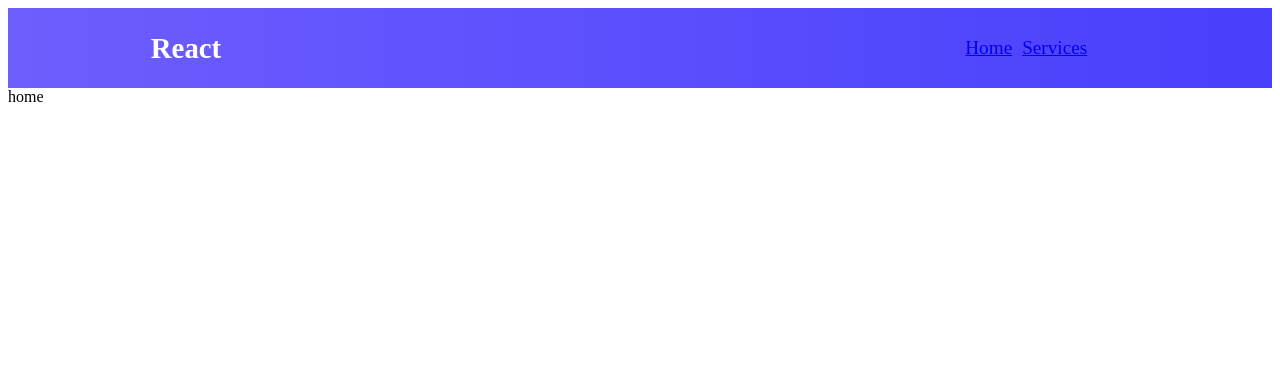
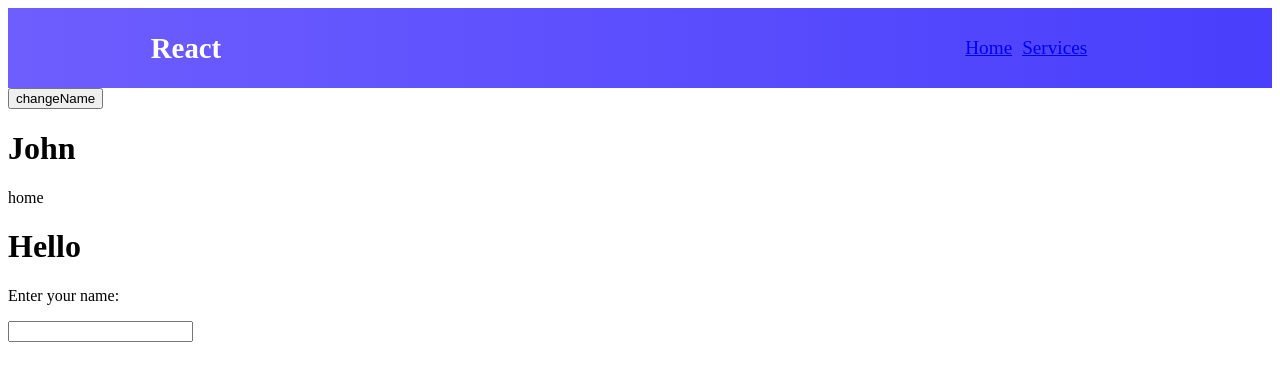
Before and after one commit to Weiqifan1/heisigchinesetrainer, a React (Create React App) app: page / in a window 1280 px wide. Shown: the top 380 px of the page. Built offline with nearby package versions, Linux system fonts and the light colour scheme.

Commit message:
2021-08-29: tilfoejet text input feldt

```diff
--- a/src/components/Pages/Home.js
+++ b/src/components/Pages/Home.js
@@ -1,9 +1,25 @@
-import React from 'react';
+import React, {useState} from 'react';
 
 const Home = props => {
+    const [userName, setUserName] = useState('John');
+
+    function setName() {
+        setUserName("hans")
+    }
+
     return (
         <div>
+            <button onClick={setName}> changeName</button>
+            <h1>{userName}</h1>
             home
+
+            <form>
+                <h1>Hello</h1>
+                <p>Enter your name:</p>
+                <input
+                    type="text"
+                />
+            </form>
         </div>
     );
 }
--- a/src/components/Pages/MainPage.js
+++ b/src/components/Pages/MainPage.js
@@ -5,6 +5,11 @@
 import Services from "./Services";
 
 const MainPage = props => {
+
+    function onGreet() {
+        alert("greet");
+    }
+
     return (
         <BrowserRouter>
         <div className="MainPage">
@@ -15,7 +20,7 @@
                         <Home/>
                     </Route>
                     <Route exact path="/services">
-                        <Services/>
+                        <Services greet={onGreet}/>
                     </Route>
                 </Switch>
             </div>
--- a/src/components/Pages/Services.js
+++ b/src/components/Pages/Services.js
@@ -4,6 +4,7 @@
     return (
         <div>
             services
+            <button onClick={props.greet}>greet</button>
         </div>
     );
 }
```
